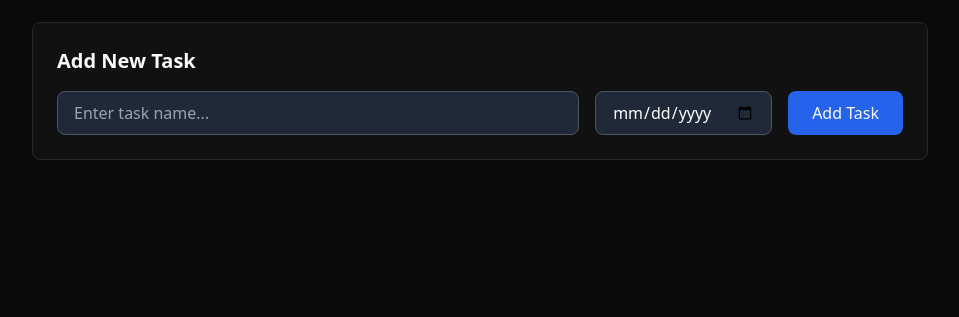
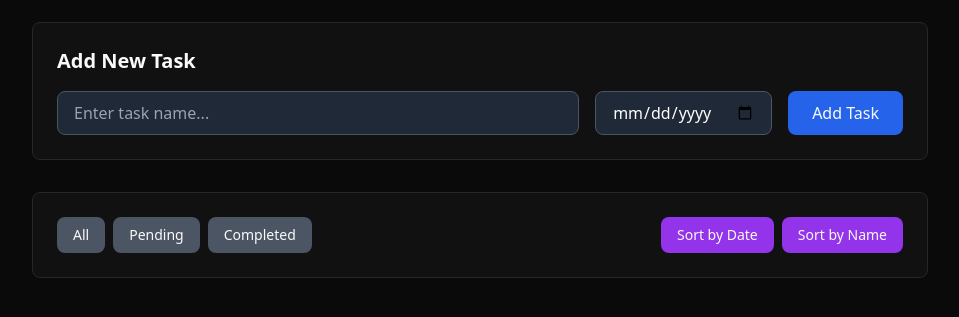
Before and after one commit to Ualine055/Task-management-dashboard, a plain HTML site: page Task-mgt-dashboard/index.html in a window 1280 px wide. Shown: the part 121-438 px from the top of the page, without its empty margins (160-1119 px from the left). Drawn offline with nearby package versions, Linux system fonts and the light colour scheme.

Commit message:
added the filters and sorting part

```diff
--- a/Task-mgt-dashboard/index.html
+++ b/Task-mgt-dashboard/index.html
@@ -70,4 +70,20 @@
     </div>
   </div>
 
+    <div class="task-card rounded-lg p-6 mb-8 max-w-4xl mt-0 mx-auto">
+      <div class="flex flex-col md:flex-row gap-4 items-center">
+        <div class="flex gap-2">
+          <button onclick="filterTasks('all')" class="px-4 py-2 bg-gray-600 hover:bg-gray-700 rounded-lg text-sm ">All</button>
+          <button onclick="filterTasks('pending')" class="px-4 py-2 bg-gray-600 hover:bg-gray-700 rounded-lg text-sm ">Pending</button>
+          <button onclick="filterTasks('completed')" class="px-4 py-2 bg-gray-600 hover:bg-gray-700 rounded-lg text-sm ">Completed</button>
+        </div>
+        <div class="flex gap-2 md:ml-auto">
+          <button onclick="sortTasks('date')" class="px-4 py-2 bg-purple-600 hover:bg-purple-800 rounded-lg text-sm ">Sort by Date</button>
+          <button onclick="sortTasks('name')" class="px-4 py-2 bg-purple-600 hover:bg-purple-800 rounded-lg text-sm ">Sort by Name</button>
+        </div>
+      </div>
+    </div>
+
+    <div id="tasksList" class="space-y-4"></div>
+  </div>
 </body>
```
